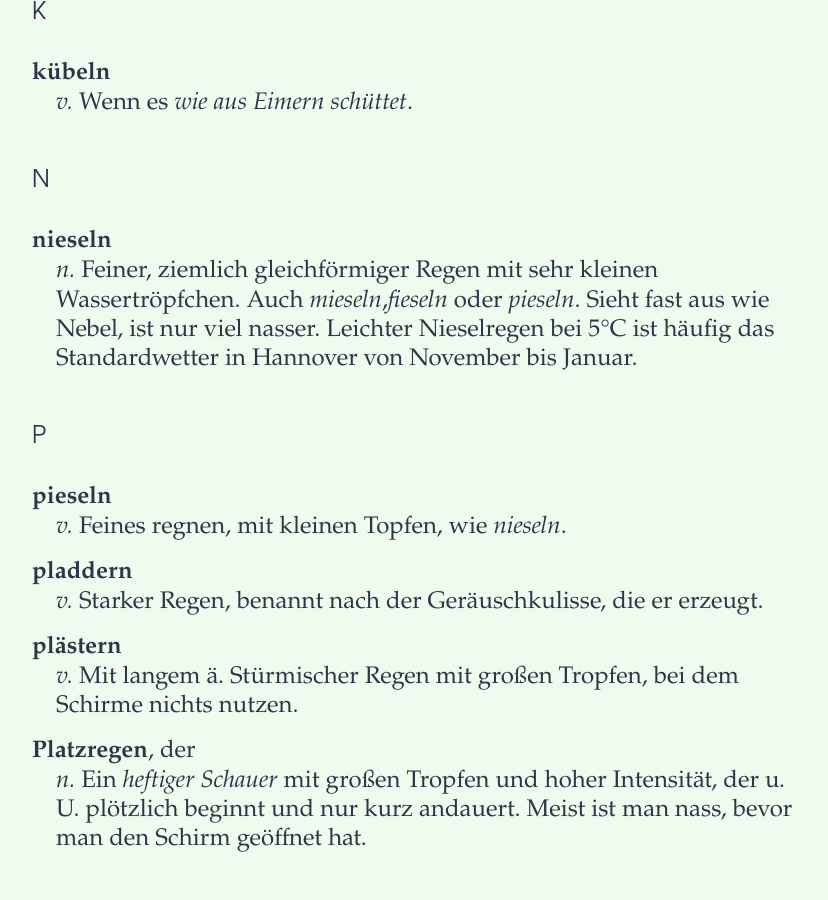
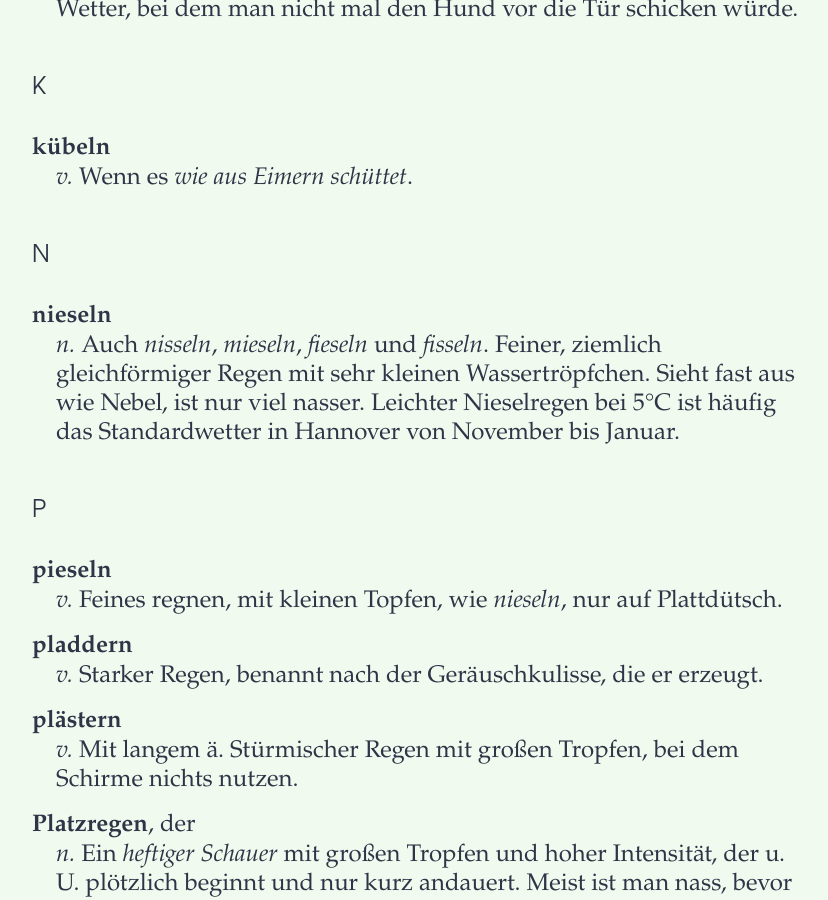
Before and after one commit to marc2o/marc2o.github.io, a Jekyll site: the page built from _posts/2015-09-16-50-Woerter-fuer-Regen.md, in a window 1280 px wide and 900 px high, scrolled down 4231 px. Shown: the whole window, without its empty margins (224-1052 px from the left). Built offline with Jekyll 4.4.1, drawn with Linux system fonts in a browser that asks for light colours; some of the changed text lies outside the part shown.

Commit message:
Update 2015-09-16-50-Woerter-fuer-Regen.md

```diff
--- a/_posts/2015-09-16-50-Woerter-fuer-Regen.md
+++ b/_posts/2015-09-16-50-Woerter-fuer-Regen.md
@@ -77,14 +79,14 @@ Dieses kurze Glossar zeigt doch unser sehr gestörtes Verhältnis zum Regen. Kei
 
 <dl>
     <dt><strong>nieseln</strong></dt>
-    <dd><em>n.</em> Feiner, ziemlich gleichförmiger Regen mit sehr kleinen Wassertröpfchen. Auch <em>mieseln</em>,<em>fieseln</em> oder <em>pieseln</em>. Sieht fast aus wie Nebel, ist nur viel nasser. Leichter Nieselregen bei 5°C ist häufig das Standardwetter in Hannover von November bis Januar.</dd>
+    <dd><em>n.</em> Auch <em>nisseln</em>, <em>mieseln</em>, <em>fieseln</em> und <em>fisseln</em>. Feiner, ziemlich gleichförmiger Regen mit sehr kleinen Wassertröpfchen. Sieht fast aus wie Nebel, ist nur viel nasser. Leichter Nieselregen bei 5°C ist häufig das Standardwetter in Hannover von November bis Januar.</dd>
 </dl>
 
 ### P
 
 <dl>
 		<dt><strong>pieseln</strong></dt>
-		<dd><em>v.</em> Feines regnen, mit kleinen Topfen, wie <em>nieseln</em>.</dd>
+		<dd><em>v.</em> Feines regnen, mit kleinen Topfen, wie <em>nieseln</em>, nur auf Plattdütsch.</dd>
     <dt><strong>pladdern</strong></dt>
     <dd><em>v.</em> Starker Regen, benannt nach der Geräuschkulisse, die er erzeugt.</dd>
     <dt><strong>plästern</strong></dt>
```
Also changed, not shown: other parts of _posts/2015-09-16-50-Woerter-fuer-Regen.md (+4 -0 lines).
